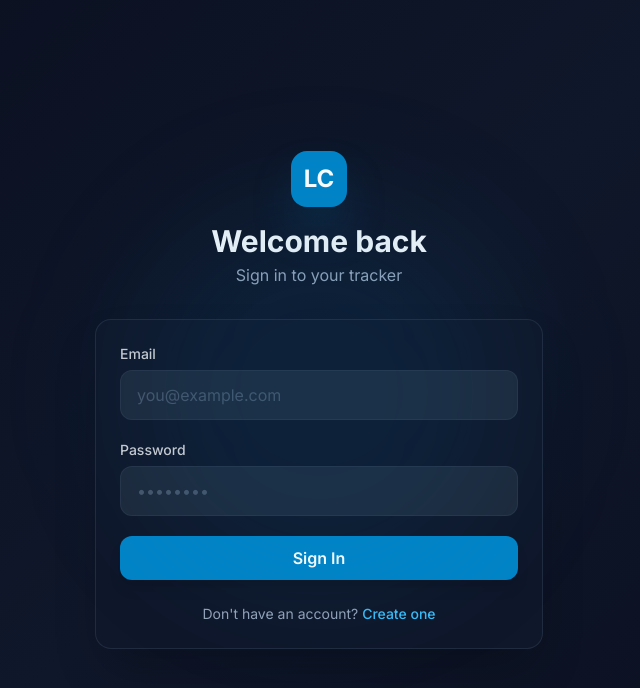
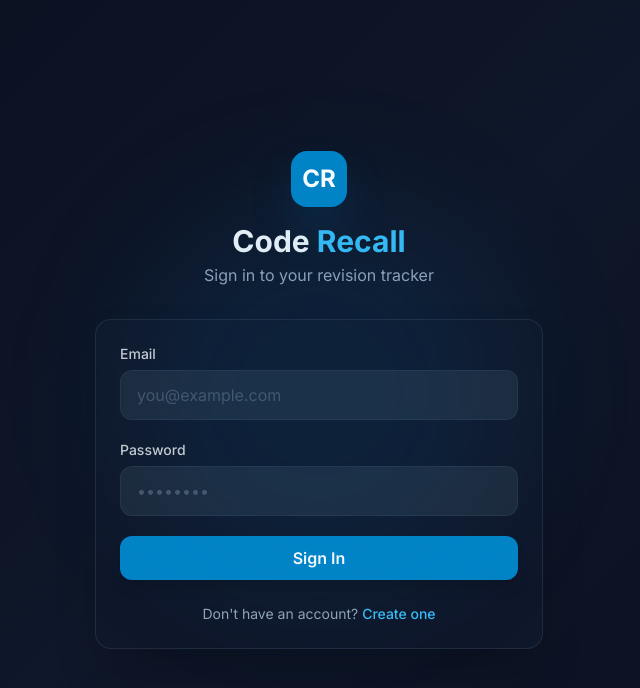
Before and after one commit to kanishka675/Leetcode-revision-Tracker, a React (Vite) app in the folder frontend/: page /login in a window 1280 px wide. Shown: the top 688 px of the page, without its empty margins (321-961 px from the left). Built offline with nearby package versions, Linux system fonts and the light colour scheme; no server answers.

Commit message:
Rename project to Code Recall on Login and Register pages

```diff
--- a/frontend/src/pages/Login.jsx
+++ b/frontend/src/pages/Login.jsx
@@ -38,10 +38,10 @@ export default function Login() {
                 {/* Header */}
                 <div className="text-center mb-8">
                     <div className="inline-flex items-center justify-center w-14 h-14 bg-brand-600 rounded-2xl shadow-2xl shadow-brand-600/40 mb-4">
-                        <span className="text-2xl font-bold text-white">LC</span>
+                        <span className="text-2xl font-bold text-white">CR</span>
                     </div>
-                    <h1 className="text-3xl font-bold text-slate-100">Welcome back</h1>
-                    <p className="text-slate-400 mt-1">Sign in to your tracker</p>
+                    <h1 className="text-3xl font-bold text-slate-100">Code <span className="text-brand-400">Recall</span></h1>
+                    <p className="text-slate-400 mt-1">Sign in to your revision tracker</p>
                 </div>
 
                 {/* Card */}
--- a/frontend/src/pages/Register.jsx
+++ b/frontend/src/pages/Register.jsx
@@ -40,10 +40,10 @@ export default function Register() {
             <div className="w-full max-w-md animate-slide-up">
                 <div className="text-center mb-8">
                     <div className="inline-flex items-center justify-center w-14 h-14 bg-brand-600 rounded-2xl shadow-2xl shadow-brand-600/40 mb-4">
-                        <span className="text-2xl font-bold text-white">LC</span>
+                        <span className="text-2xl font-bold text-white">CR</span>
                     </div>
-                    <h1 className="text-3xl font-bold text-slate-100">Create account</h1>
-                    <p className="text-slate-400 mt-1">Start tracking your LeetCode journey</p>
+                    <h1 className="text-3xl font-bold text-slate-100">Join Code <span className="text-brand-400">Recall</span></h1>
+                    <p className="text-slate-400 mt-1">Start your smart revision journey</p>
                 </div>
 
                 <div className="card shadow-2xl">
```
